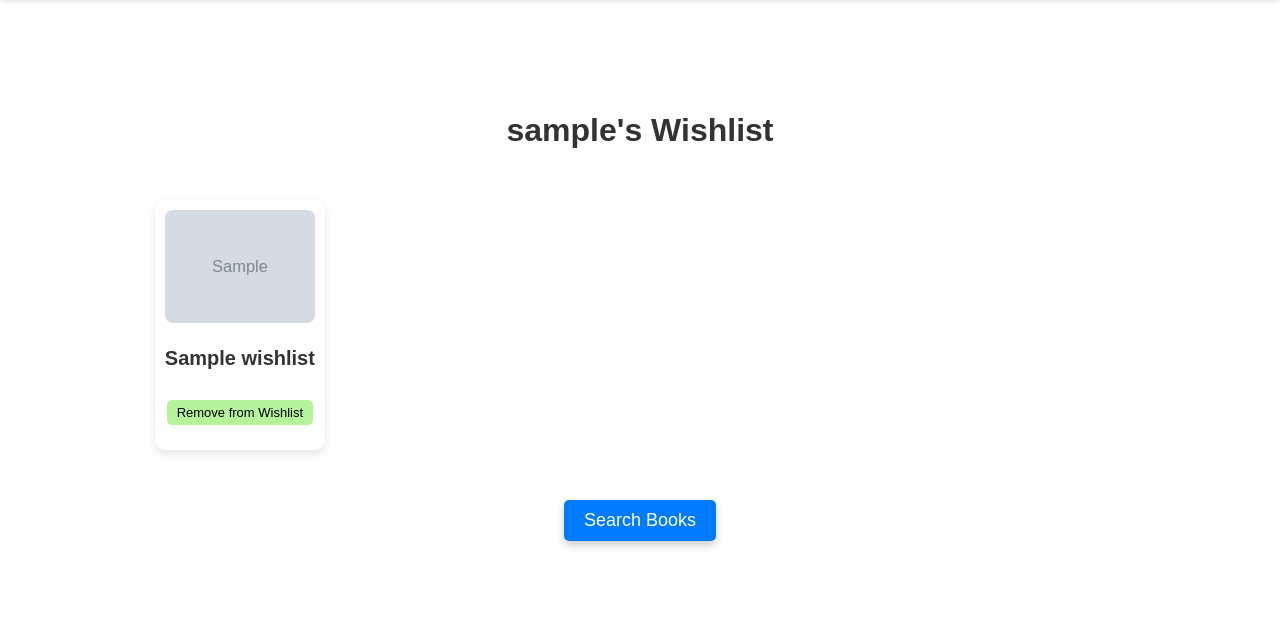
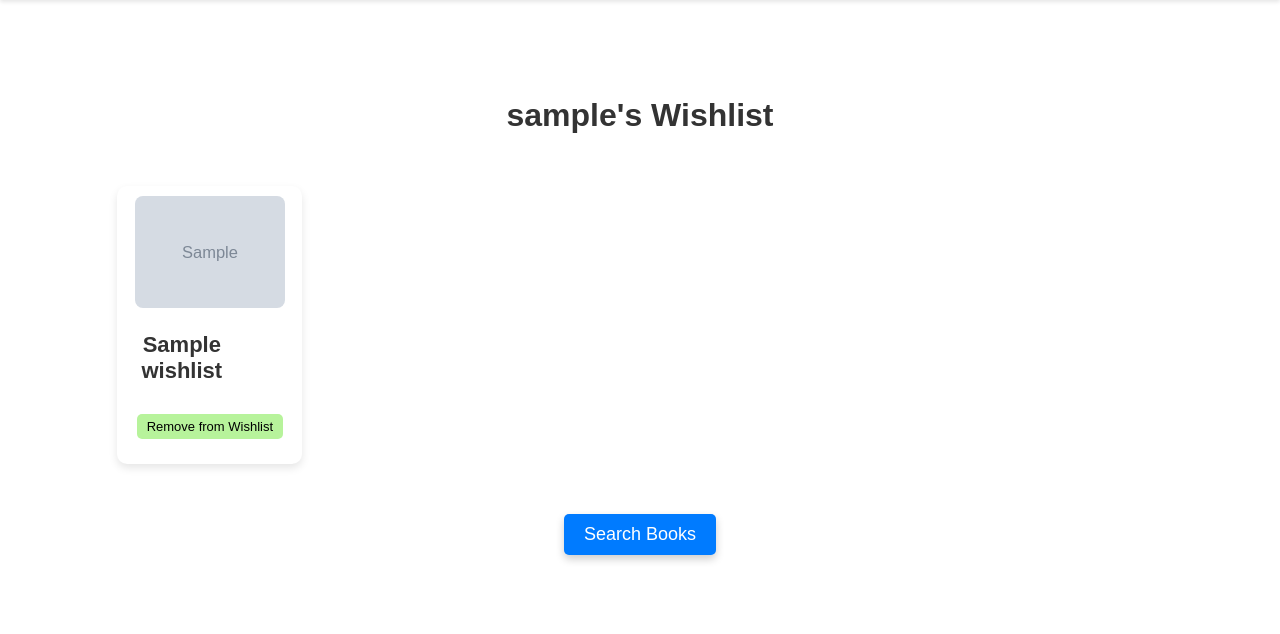
Before and after one commit to Ellen319/AI-Driven-Book-Recommendation-Web, a Flask app: page /dashboard in a window 1280 px wide. Shown: the part 81-715 px from the top of the page. Run offline with Flask 3, Linux system fonts and the light colour scheme; the visitor is signed in with stand-in values (Sample User, id 1); tables that the repository leaves empty hold one stand-in row (values such as "Sample post"); grey boxes marked "Sample" are stand-in pictures; parts of the project's set-up code (start-up, migrations or seed data) failed here and were passed over.

Commit message:
Update styles.css

```diff
--- a/static/styles.css
+++ b/static/styles.css
@@ -573,9 +573,10 @@ li {
 }
 
 .book-title {
-    font-size: 28px;
+    font-size: 22px;
     font-weight: bold;
     padding-bottom: 10px;
+    max-width: 66%;
 }
 
 .book-meta {
@@ -700,10 +701,12 @@ li {
 }
 
 
-.book-title {
-    font-size: 20px;
+.book-title2 {
+    font-size: 16px;
     font-weight: 600;
     color: #333;
+    text-align: center; /* Center the text */
+    margin: 0 auto; /* Center the block within its parent */
 }
 
 .remove-button {
```
